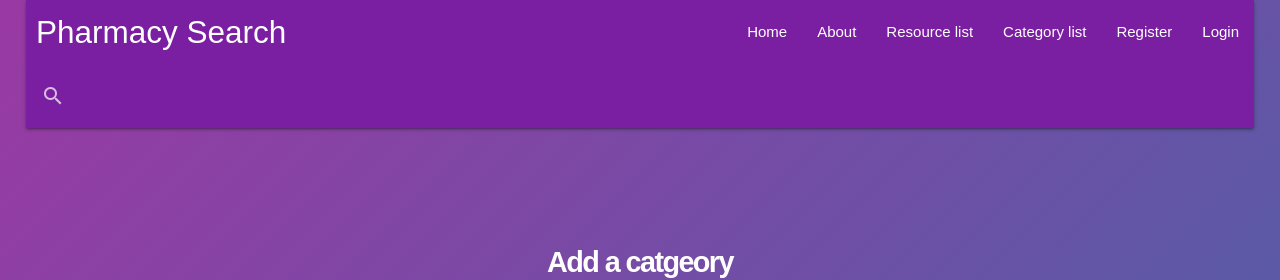
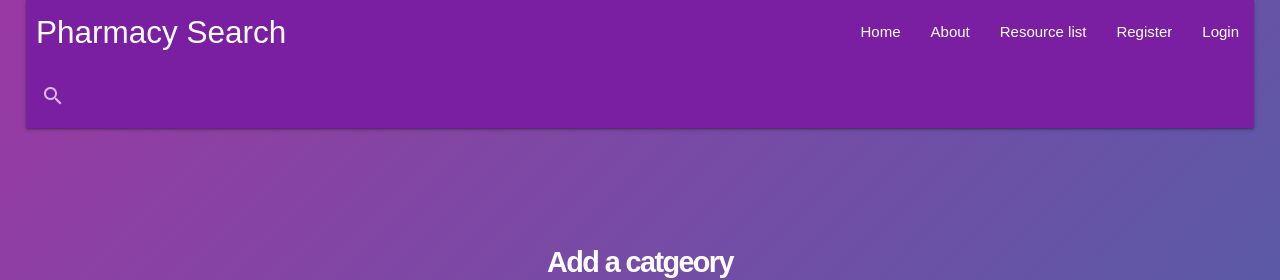
Before and after one commit to Mismiles/clinical-search-tool, a Flask app: page /new_category in a window 1280 px wide. Shown: the top 280 px of the page. Run offline with Flask 2, Linux system fonts and the light colour scheme; some libraries are stand-ins or nearby versions.

Commit message:
Changed navbar to hide category list unless logged in

```diff
--- a/templates/base.html
+++ b/templates/base.html
@@ -20,9 +20,9 @@
         <li><a href="/">Home</a></li>
             <li><a href="{{ url_for('about') }}">About</a></li>
             <li><a href="{{ url_for('resourcelist') }}">Resource list</a></li>
-            <li><a href="{{ url_for('categorylist') }}">Category list</a></li>
         {% if session.user %}
             <li><a href="{{ url_for('addresource') }}">Add a Resource</a></li>
+            <li><a href="{{ url_for('categorylist') }}">Category list</a></li>
             <li><a href="{{ url_for('logout') }}">Logout</a></li>
         {% else %}
             <li><a href="{{ url_for('register') }}">Register</a></li>
@@ -38,9 +38,9 @@
             <li><a href="/">Home</a></li>
             <li><a href="{{ url_for('about') }}">About</a></li>
             <li><a href="{{ url_for('resourcelist') }}">Resource list</a></li>
-            <li><a href="{{ url_for('categorylist') }}">Category list</a></li>
         {% if session.user %}
             <li><a href="{{ url_for('addresource') }}">Add a Resource</a></li>
+            <li><a href="{{ url_for('categorylist') }}">Category list</a></li>
             <li><a href="{{ url_for('logout') }}">Logout</a></li>
         {% else %}
             <li><a href="{{ url_for('register') }}">Register</a></li>
```
